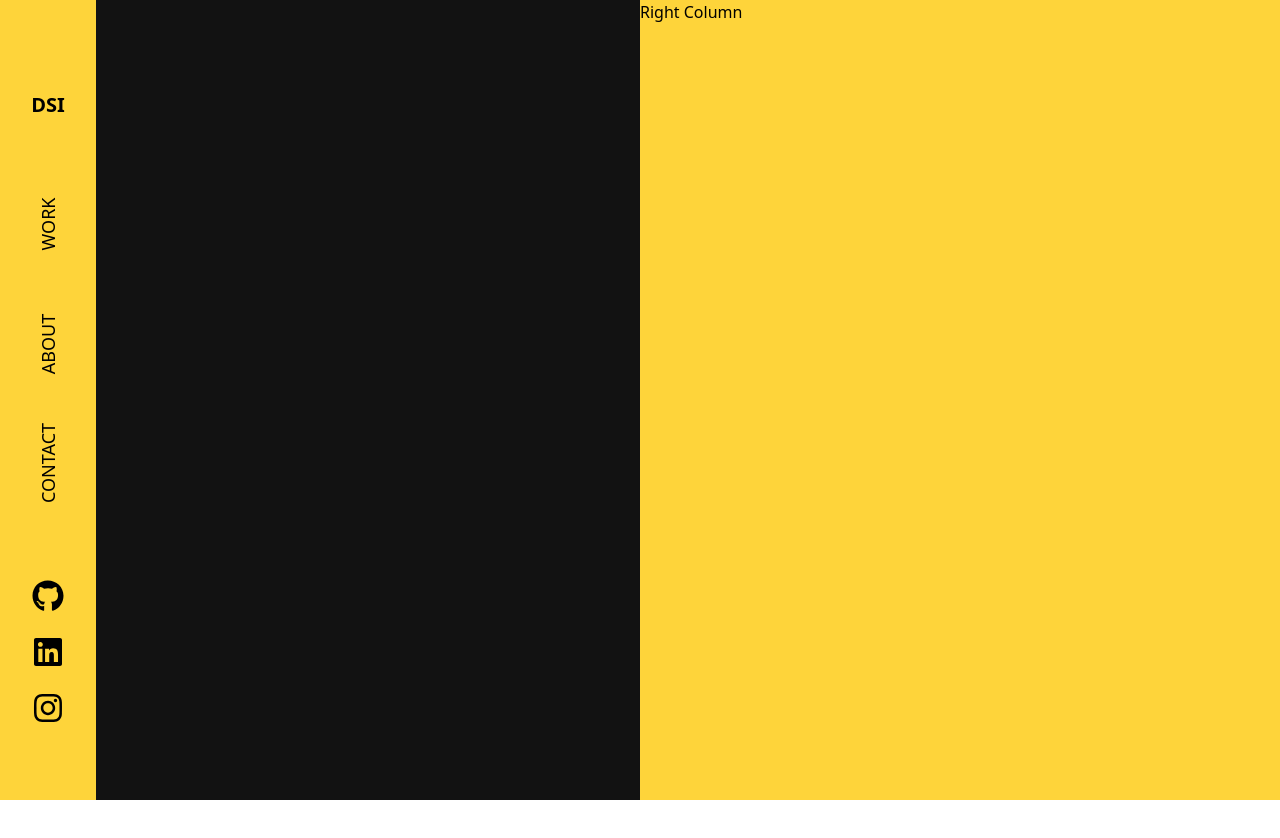
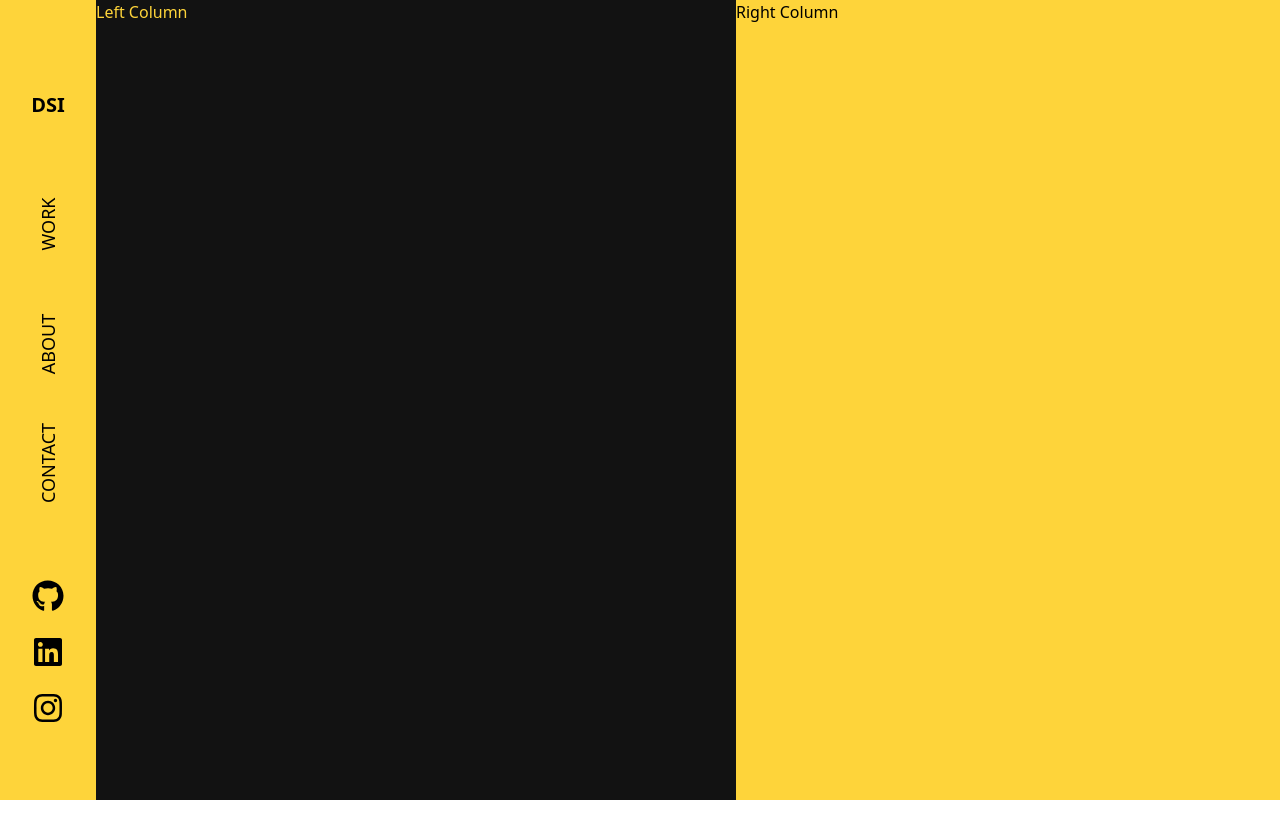
Before and after one commit to X-DSI/portfolio_t3, a Next.js app: page / in a window 1280 px wide. Shown: the top 838 px of the page. Built offline with nearby package versions, Linux system fonts and the light colour scheme.

Commit message:
🌈 STYLE: Background

```diff
--- a/src/components/Background.tsx
+++ b/src/components/Background.tsx
@@ -2,7 +2,7 @@ import React from "react";
 
 const Background = () => {
   return (
-    <div className="background grid h-screen w-full grid-cols-2">
+    <div className="background fixed ml-24 grid h-screen w-full grid-cols-2">
       <div className="bg-secondary text-primary">Left Column</div>
       <div className="bg-primary">Right Column</div>
     </div>
```
